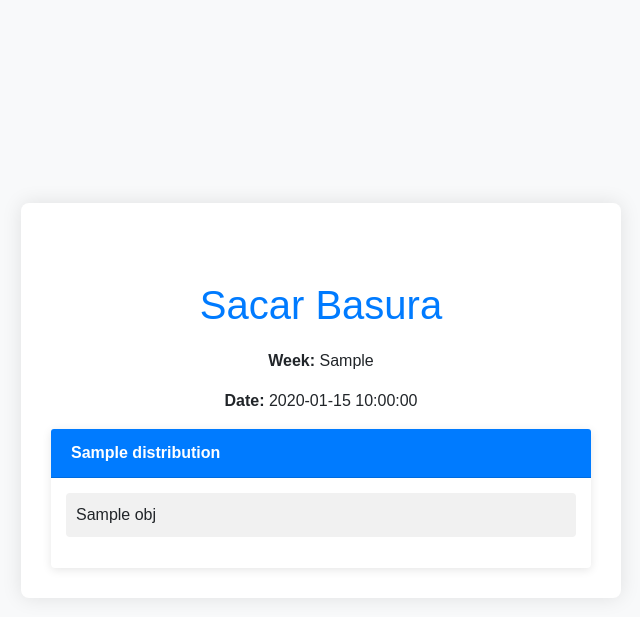
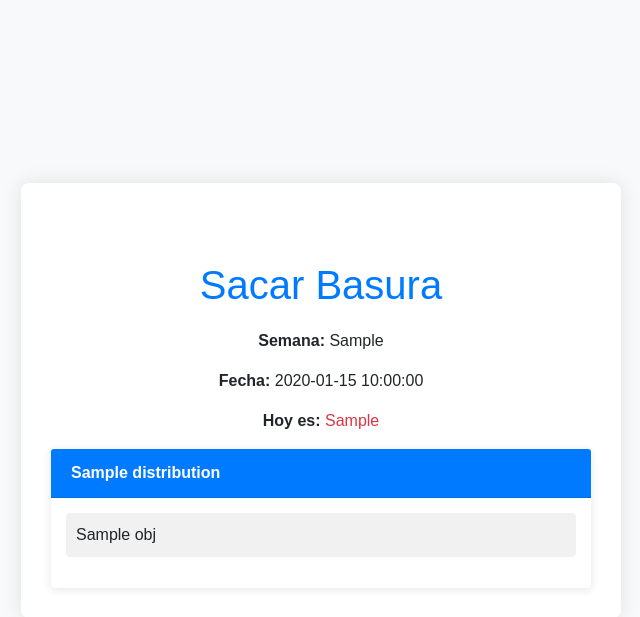
Before and after one commit to manu189/random-distribution-api, a Flask app: template templates/result.html in a window 1280 px wide. Shown: the top 617 px of the page, without its empty margins (319-959 px from the left). Run offline with Flask 3, Linux system fonts and the light colour scheme; the template is opened without the code that fills it: most values are stand-ins (such as "Sample title", 1, 10 or a date in 2020); parts of the project's set-up code (start-up, migrations or seed data) failed here and were passed over; some libraries are stand-ins or nearby versions.

Commit message:
added date

```diff
--- a/app.py
+++ b/app.py
@@ -1,9 +1,13 @@
 from flask import Flask, request, jsonify, render_template
 import random
 from datetime import datetime
+import locale
 
 
 app = Flask(__name__)
+
+# Set locale to Spanish
+locale.setlocale(locale.LC_TIME, 'es_ES.UTF-8')
 
 trash_dict = {
     "Lunes": "Organico",
@@ -47,12 +51,13 @@ def distribute():
     # return jsonify(distribution)
     # return render_template('result.html', distribution=distribution)
 
-    # Get current week and date
+    # Get current week, date and day of the week
     now = datetime.now()
     current_week = now.isocalendar()[1]
     current_date = now.strftime("%Y-%m-%d")
+    current_day_of_week = now.strftime("%A")
 
-    return render_template('result.html', distribution=distribution, current_week=current_week, current_date=current_date)
+    return render_template('result.html', distribution=distribution, current_week=current_week, current_date=current_date, current_day_of_week=current_day_of_week)
 
 if __name__ == '__main__':
     app.run(debug=True, port=80)
--- a/templates/result.html
+++ b/templates/result.html
@@ -1,5 +1,5 @@
 <!DOCTYPE html>
-<html lang="en">
+<html lang="es">
 <head>
     <meta charset="UTF-8">
     <meta name="viewport" content="width=device-width, initial-scale=1.0">
@@ -12,8 +12,9 @@
     <div class="container">
         <h1 class="text-center mt-5">Sacar Basura</h1>
         <div class="text-center mb-3">
-            <p><strong>Week:</strong> {{ current_week }}</p>
-            <p><strong>Date:</strong> {{ current_date }}</p>
+            <p><strong>Semana:</strong> {{ current_week }}</p>
+            <p><strong>Fecha:</strong> {{ current_date }}</p>
+            <p><strong>Hoy es:</strong> <span class="text-danger">{{ current_day_of_week }}</span></p>
         </div>
         {% if error %}
             <div class="alert alert-danger">{{ error }}</div>
--- a/templates/styles.css
+++ b/templates/styles.css
@@ -66,3 +66,7 @@ h1 {
 .alert {
     font-size: 1.2em;
 }
+
+.text-danger {
+    color: #dc3545;
+}
```
Also changed, not shown: templates/scripts.js (added, +13 -0 lines).
